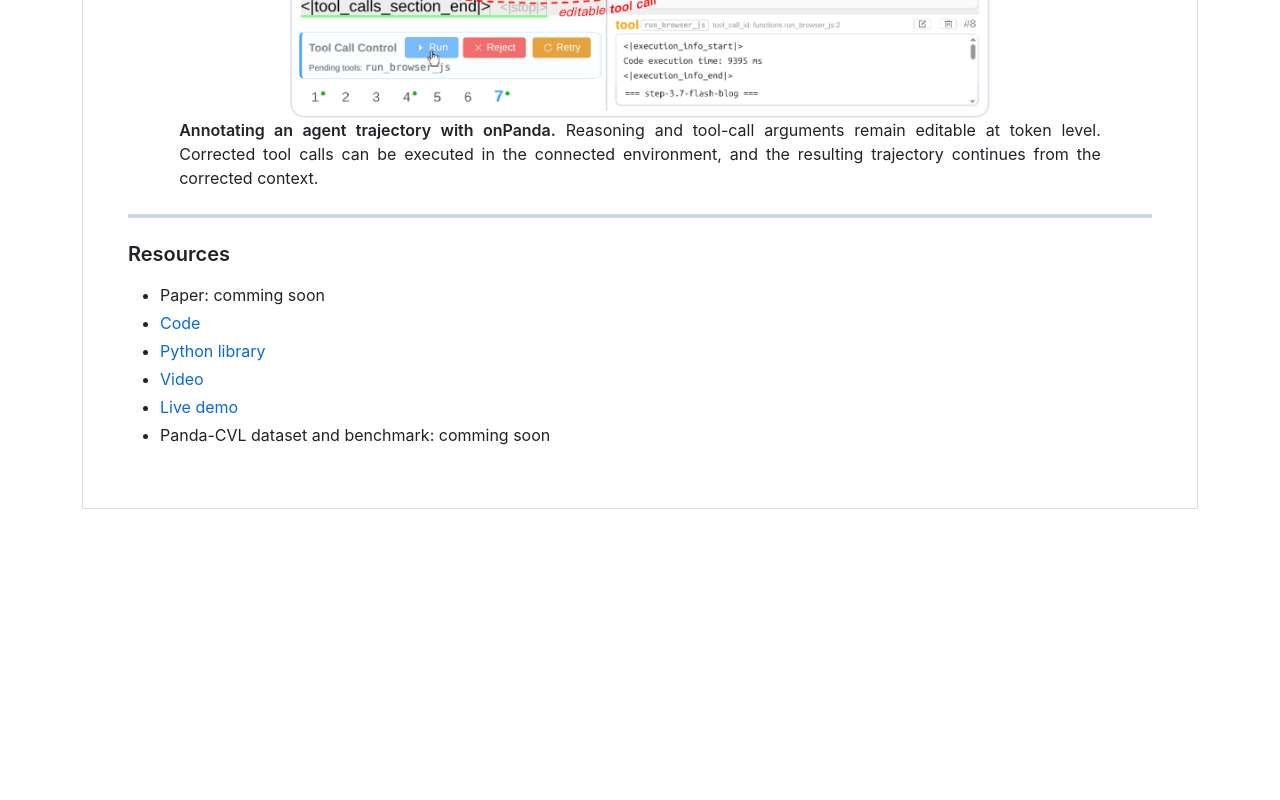
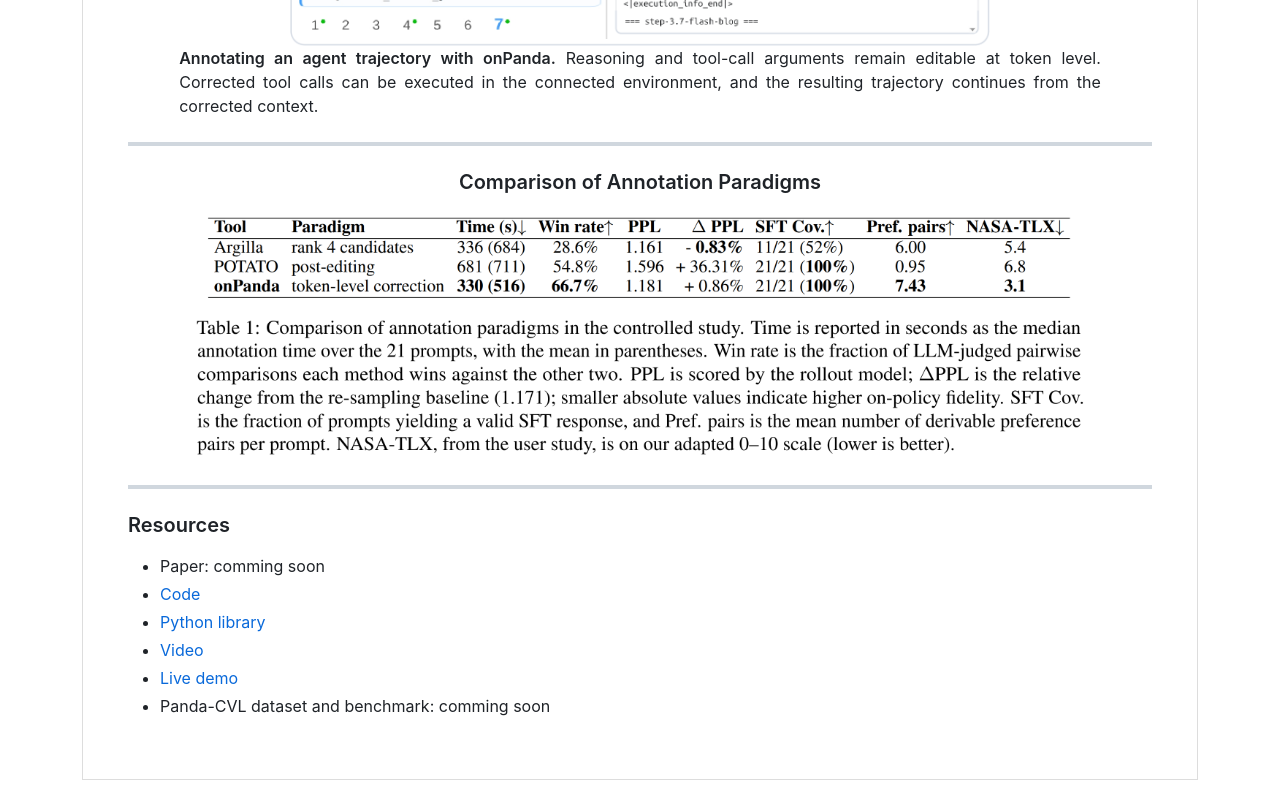
Before and after one commit to on-panda/on-panda.github.io, a plain HTML site: page research/index.html in a window 1280 px wide. Shown: the part 2214-3014 px from the top of the page. Before the commit the page ends 2743 px from the top, so only its background shows below. Drawn offline with Linux system fonts and the light colour scheme.

```diff
--- a/research/index.html
+++ b/research/index.html
@@ -442,7 +442,6 @@
 </em></p>
 
 <hr>
-<br>
 <div align="center">
 
 <h3 id="token-level-correction"><a class="anchor" name="token-level-correction" href="#token-level-correction"><span class="octicon octicon-link"></span></a>Token-Level Correction</h3>
@@ -457,13 +456,24 @@
 <div align="center">
 
 <h3 id="agent-trajectory-annotation"><a class="anchor" name="agent-trajectory-annotation" href="#agent-trajectory-annotation"><span class="octicon octicon-link"></span></a>Agent Trajectory Annotation</h3>
-<br>
 <a href="img/fig2_agent-v4.png">
   <img src="img/fig2_agent-v4.png" style="max-width:700px" loading="lazy">
 </a>
 
 <p style="width:90%; text-align: justify"><b>Annotating an agent trajectory with onPanda.</b> Reasoning and tool-call arguments remain editable at token level. Corrected tool calls can be executed in the connected environment, and the resulting trajectory continues from the corrected context.</p>
 </div>
+
+
+<hr>
+<div align="center">
+
+<h3 id="comparison-of-annotation-paradigms"><a class="anchor" name="comparison-of-annotation-paradigms" href="#comparison-of-annotation-paradigms"><span class="octicon octicon-link"></span></a>Comparison of Annotation Paradigms</h3>
+<a href="img/table1-annotaion-compare.png">
+  <img src="img/table1-annotaion-compare.png" style="max-width:900px" loading="lazy">
+</a>
+
+</div>
+
 
 <hr>
 <h3 id="resources"><a class="anchor" name="resources" href="#resources"><span class="octicon octicon-link"></span></a>Resources</h3>
```
Also changed, not shown: research/icons/dark/16x16.png (added), research/img/on-panda-logo-256x256.png (added).
